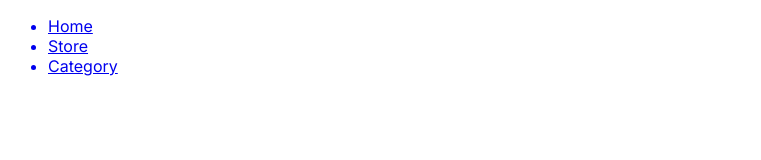
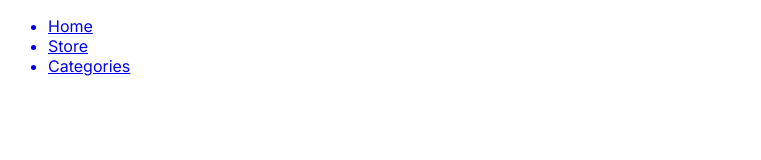
Before and after one commit to Yordyr06/nextjs-fundamentals, a Next.js app: page / in a window 1280 px wide. Shown: the top 160 px of the page, without its empty margins (0-761 px from the left). Built offline with nearby package versions, Linux system fonts and the light colour scheme.

Commit message:
🥸 Rutas comprendidas y reorganizadas. El error persiste

```diff
--- a/app/components/shared/Header/Header.tsx
+++ b/app/components/shared/Header/Header.tsx
@@ -15,8 +15,8 @@ export const Header = () => {
             <li>Store</li>
           </Link>
 
-          <Link href="/category">
-            <li>Category</li>
+          <Link href="/store/categories">
+            <li>Categories</li>
           </Link>
         </ul>
       </nav>
```
Also changed, not shown: app/store/[...categories]/page.tsx (added, +23 -0 lines), app/store/[[...categories]]/page.tsx (deleted, +0 -15 lines).
